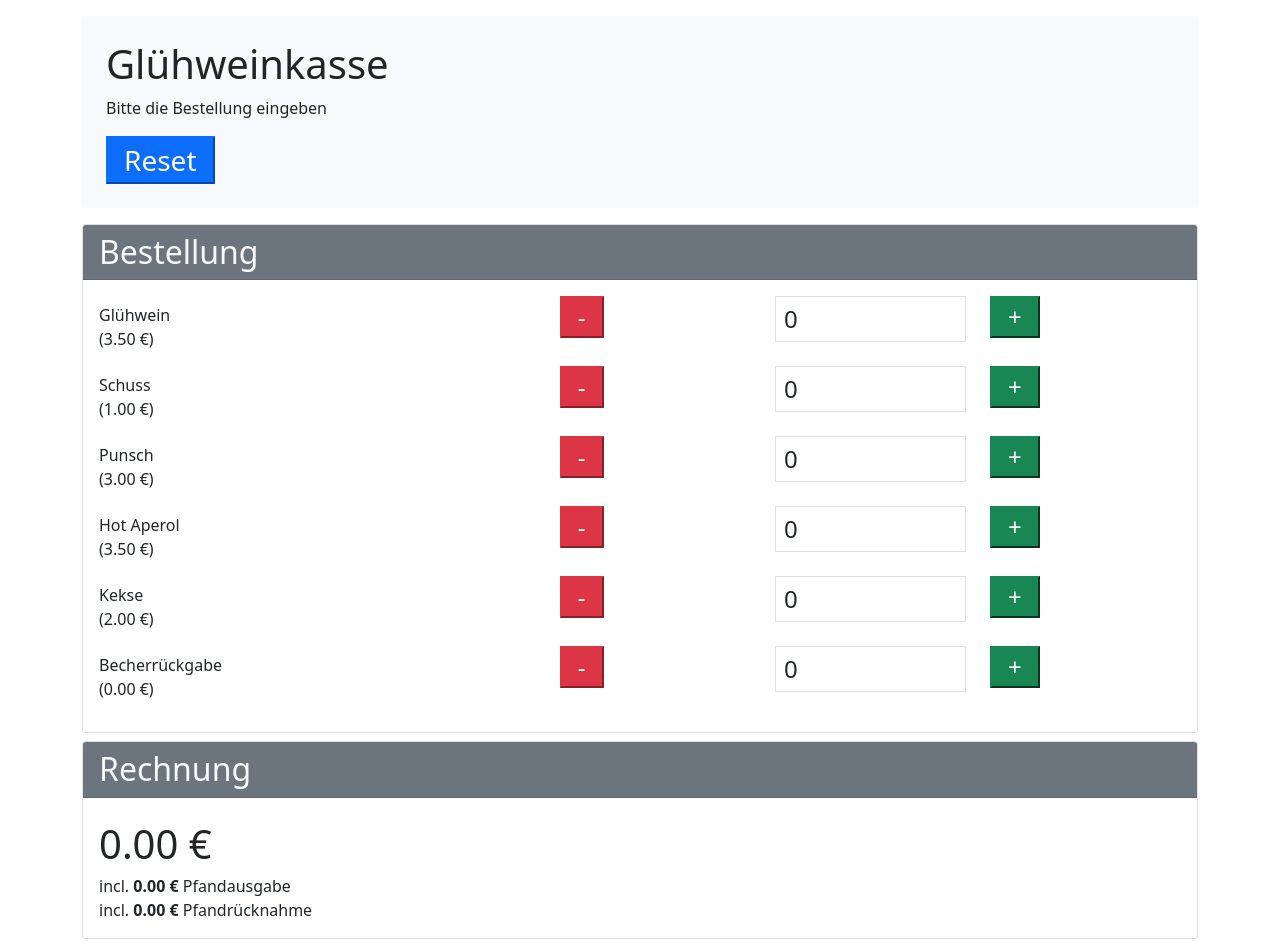
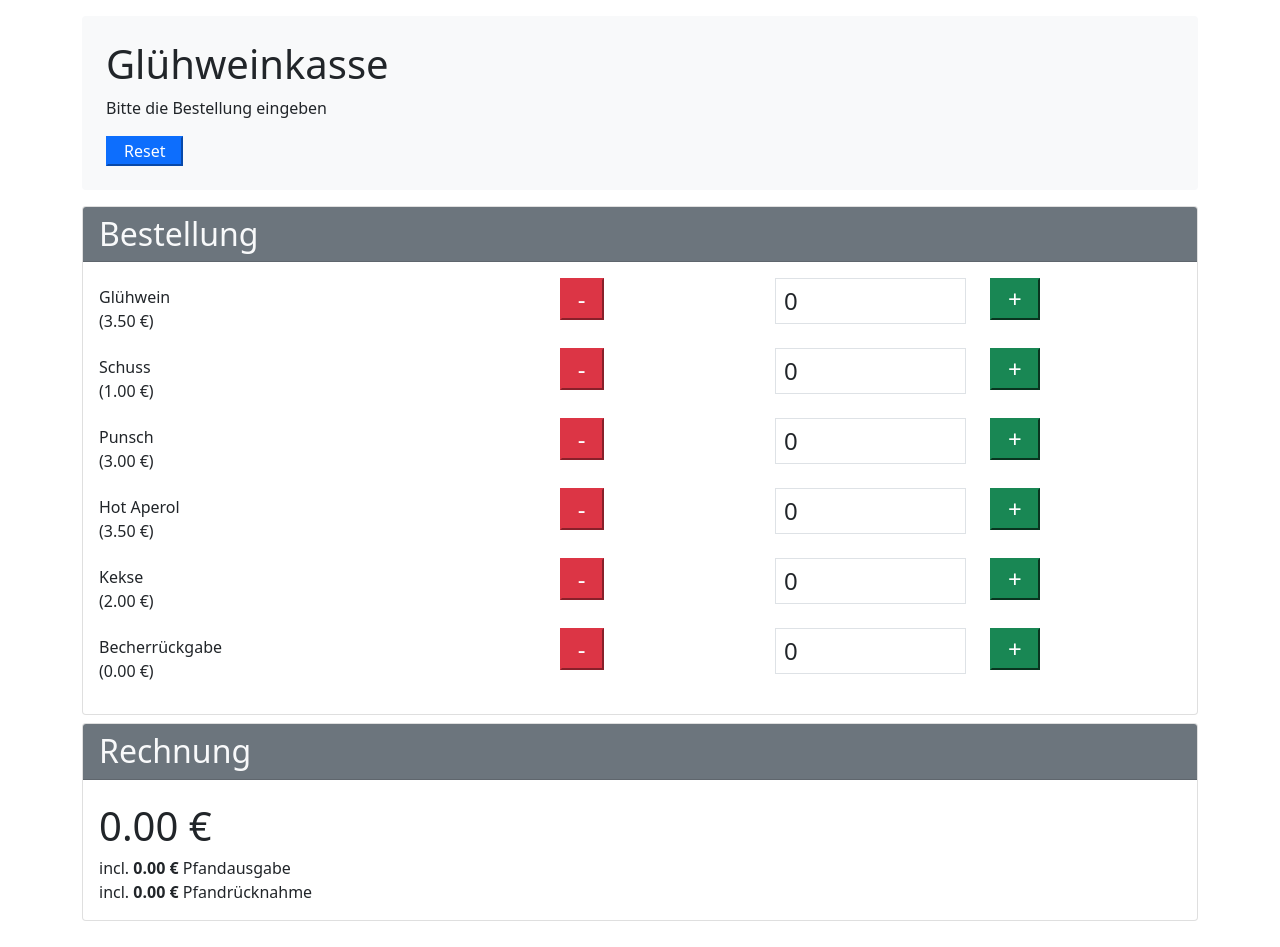
Before and after one commit to schmittwilken/gluehweinkasse, a plain HTML site: page index.html in a window 1280 px wide. Drawn offline with Linux system fonts and the light colour scheme.

Commit message:
Update index.html
adjusted layout

```diff
--- a/index.html
+++ b/index.html
@@ -20,7 +20,7 @@
 	<div class="col-12 bg-light p-4 rounded my-3">
 		<h1>Glühweinkasse</h1>
 		<p>Bitte die Bestellung eingeben</p>
-		<button id="reset" class="btn-primary fs-3 px-3">Reset</button>
+		<button id="reset" class="btn-primary px-3">Reset</button>
 	</div>
 
         <div class="row">
```
